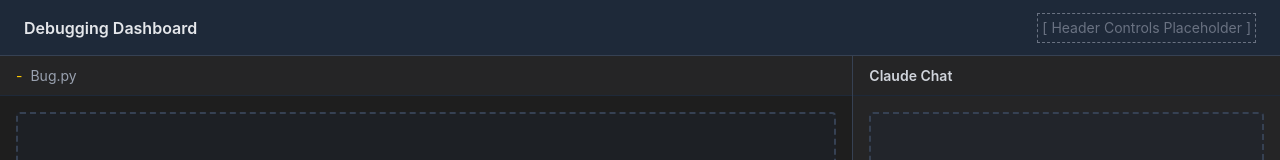
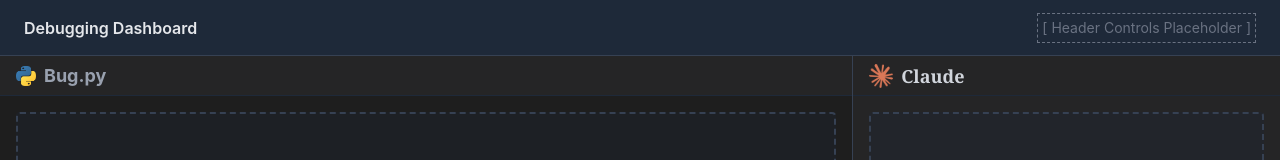
Before and after one commit to luke-berger/BA_SolverTutor_CodingDashboard, a React (Vite) app: page / in a window 1280 px wide. Shown: the top 160 px of the page. Built offline with nearby package versions, Linux system fonts and the light colour scheme.

Commit message:
Added Claude and Python Icons

```diff
--- a/src/components/chat/AiChat.tsx
+++ b/src/components/chat/AiChat.tsx
@@ -1,11 +1,13 @@
 import React from 'react';
+import ClaudeIcon from '../../assets/claude-icon.png';
 
 const AiChat: React.FC = () => {
   return (
     <div className="flex w-1/3 flex-col bg-[#252526]">
       {/* Chat Header */}
-      <div className="flex h-10 shrink-0 items-center border-b border-gray-800 px-4 text-sm font-semibold text-gray-300">
-        Claude Chat
+      <div className="flex h-10 shrink-0 items-center border-b border-gray-800 px-4 py-4 text-sm font-semibold text-gray-300">
+        <img src={ClaudeIcon} alt="AI Icon" className="mr-2 h-6 w-6" />
+        <span className="font-serif text-lg font-bold">Claude</span>
       </div>
 
       {/* Chat Messages */}
--- a/src/components/editor/CodeEditor.tsx
+++ b/src/components/editor/CodeEditor.tsx
@@ -3,7 +3,7 @@ import React from 'react';
 const CodeEditor: React.FC = () => {
   return (
     <div className="flex flex-1 flex-col bg-[#1e1e1e] p-4">
-      {/* Das ist die Box, in die später <Editor /> von Monaco reinkommt */}
+      {/* Box for Monaco Editor */}
       <div className="flex h-full items-center justify-center rounded border-2 border-dashed border-gray-700 bg-gray-800/30 text-gray-500">
         [ Monaco Editor Area ]
       </div>
--- a/src/components/editor/EditorHeader.tsx
+++ b/src/components/editor/EditorHeader.tsx
@@ -1,4 +1,5 @@
 import React from 'react';
+import pythonIcon from '../../assets/python-icon.png';
 
 interface EditorHeaderProps {
   filename: string;
@@ -6,9 +7,9 @@ interface EditorHeaderProps {
 
 const EditorHeader: React.FC<EditorHeaderProps> = ({ filename }) => {
   return (
-    <div className="flex h-10 shrink-0 items-center border-b border-gray-800 bg-[#252526] px-4 text-sm text-gray-400">
-      <span className="mr-2 text-yellow-400">-</span>
-      <span>{filename}</span>
+    <div className="flex h-10 shrink-0 items-center border-b border-gray-800 bg-[#252526] px-4 text-lg text-gray-400">
+      <img src={pythonIcon} alt="Python Icon" className="mr-2 h-5 w-5" />
+      <span className="font-bold">{filename}</span>
     </div>
   );
 };
```
Also changed, not shown: src/assets/claude-icon.png (added), src/assets/python-icon.png (added).
